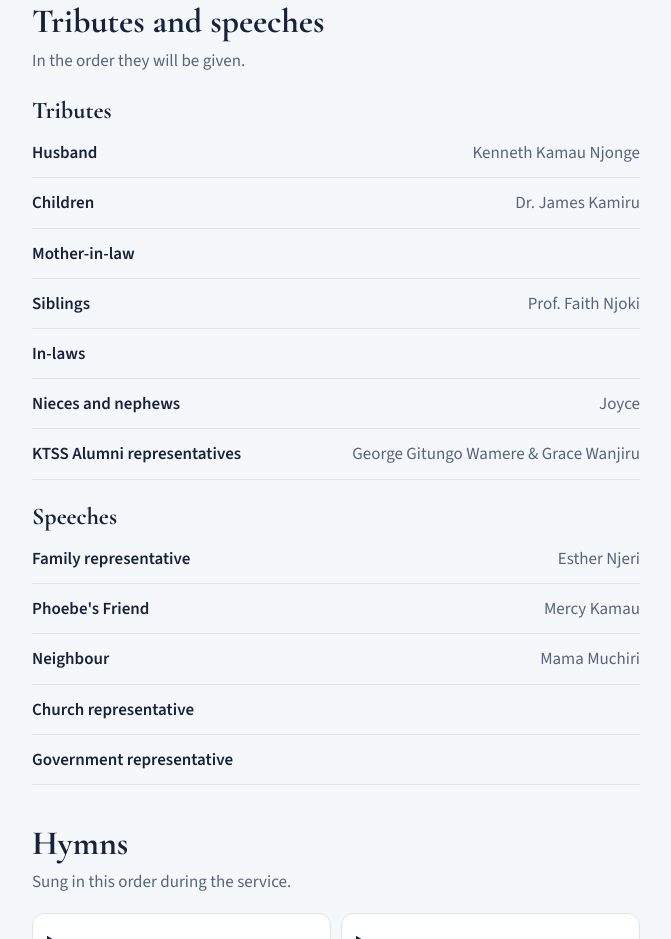
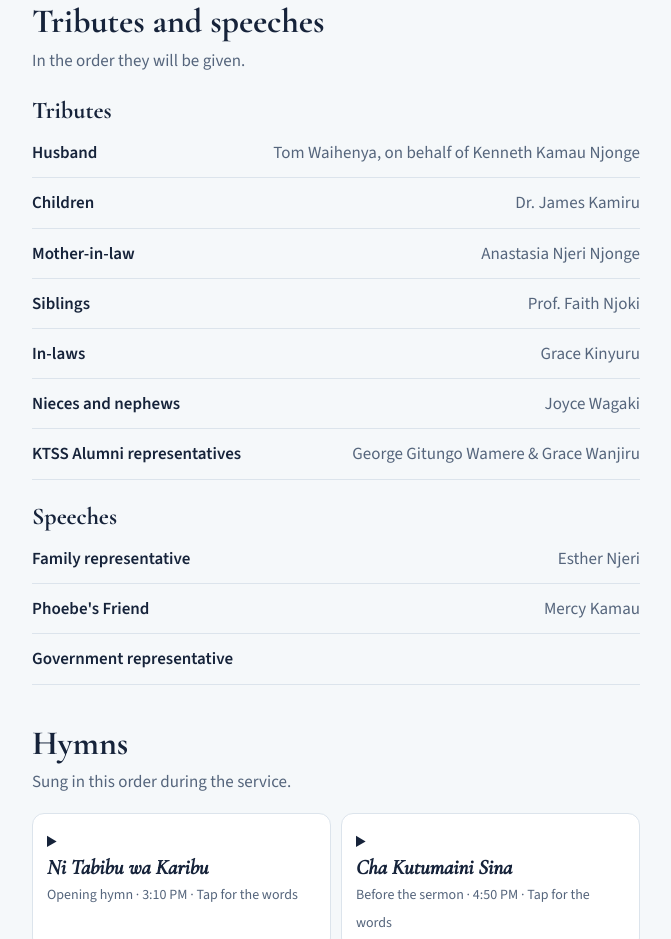
Before and after one commit to FirenziaF/Mwalimu-Phoebe-s-Memorial-service, a plain HTML site: page index.html in a window 1280 px wide. Shown: the part 4390-5329 px from the top of the page, without its empty margins (304-975 px from the left). Drawn offline with nearby package versions, Linux system fonts and the light colour scheme.

Commit message:
Update on inlaws, Husband etc

```diff
--- a/index.html
+++ b/index.html
@@ -205,20 +205,18 @@ footer .small{font-size:14px;color:#C9D6E6;margin-top:6px}
     <p class="lead">In the order they will be given.</p>
     <h3 class="sub">Tributes</h3>
     <div class="list">
-      <div class="row"><span>Husband</span><span>Kenneth Kamau Njonge</span></div>
+      <div class="row"><span>Husband</span><span>Tom Waihenya, on behalf of Kenneth Kamau Njonge</span></div>
       <div class="row"><span>Children</span><span>Dr. James Kamiru</span></div>
-      <div class="row"><span>Mother-in-law</span><span></span></div>
+      <div class="row"><span>Mother-in-law</span><span>Anastasia Njeri Njonge</span></div>
       <div class="row"><span>Siblings</span><span>Prof. Faith Njoki</span></div>
-      <div class="row"><span>In-laws</span><span></span></div>
-      <div class="row"><span>Nieces and nephews</span><span>Joyce</span></div>
+      <div class="row"><span>In-laws</span><span>Grace Kinyuru</span></div>
+      <div class="row"><span>Nieces and nephews</span><span>Joyce Wagaki</span></div>
       <div class="row"><span>KTSS Alumni representatives</span><span>George Gitungo Wamere &amp; Grace Wanjiru</span></div>
     </div>
     <h3 class="sub">Speeches</h3>
     <div class="list">
       <div class="row"><span>Family representative</span><span>Esther Njeri</span></div>
       <div class="row"><span>Phoebe's Friend</span><span>Mercy Kamau</span></div>
-      <div class="row"><span>Neighbour</span><span>Mama Muchiri</span></div>
-      <div class="row"><span>Church representative</span><span></span></div>
       <div class="row"><span>Government representative</span><span></span></div>
     </div>
   </section>
```
